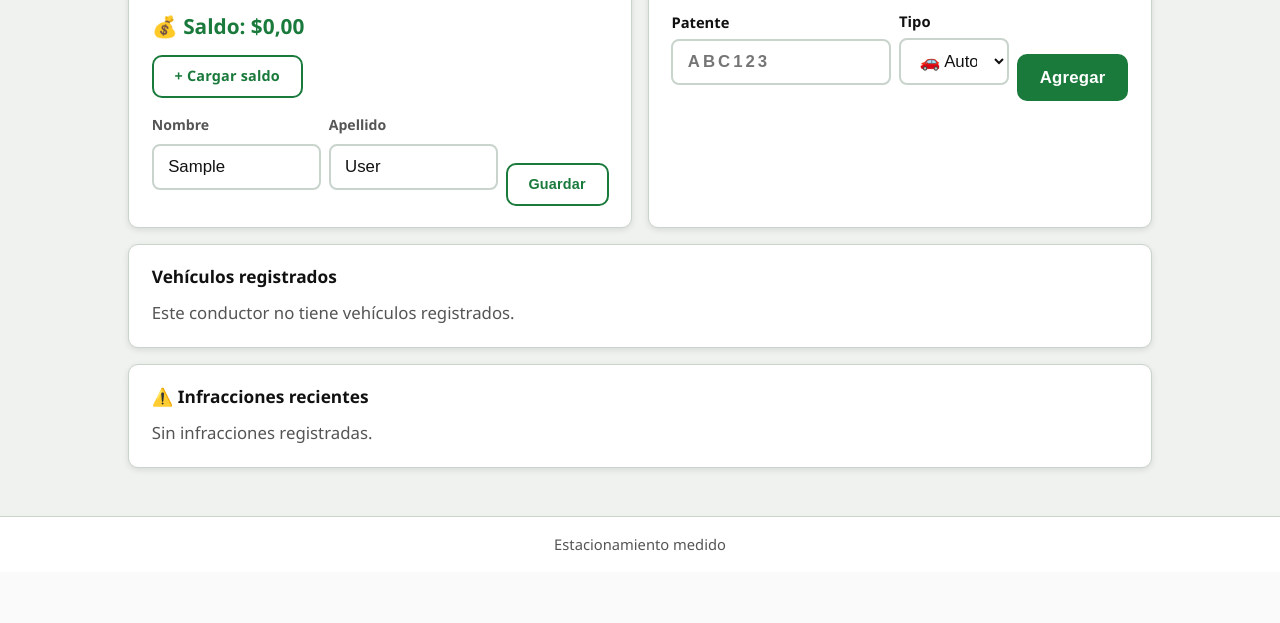
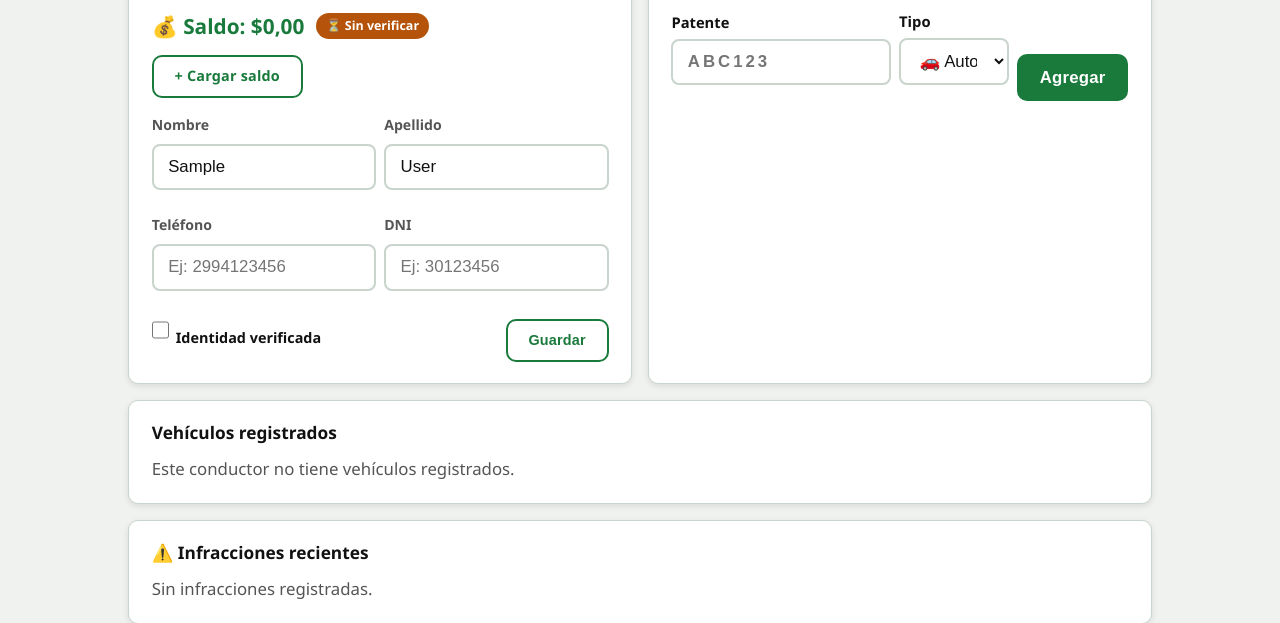
Before and after one commit to PolloLopez/estacionamiento_proyecto, a Django app: page /usuarios/admin-usuarios/1/ in a window 1280 px wide. Shown: the part 250-873 px from the top of the page. Before the commit the page ends 801 px from the top, so only its background shows below. Run offline with Django 5.2, Linux system fonts and the light colour scheme; the visitor is signed in with stand-in values (Sample User, id 1); data comes from the database, SQL or seed files in the repository; data that the repository does not hold is empty; some libraries are stand-ins or nearby versions.

Commit message:
feat: detalle_usuario edita telefono/DNI/es_verificado; badge verificado en UI

```diff
--- a/app_estacionamiento/views.py
+++ b/app_estacionamiento/views.py
@@ -2290,17 +2290,23 @@ def detalle_usuario_admin(request, usuario_id):
             messages.success(request, f"Vehículo {patente} ({vehiculo.get_tipo_display()}) agregado.")
             vehiculos = Vehiculo.objects.filter(vehiculousuario__usuario=conductor)
 
-    # Editar datos básicos del conductor
+    # Editar datos del conductor
     elif accion == "editar_datos":
-        nombre   = request.POST.get("nombre", "").strip()
-        apellido = request.POST.get("apellido", "").strip()
-        if nombre or apellido:
-            if nombre:
-                conductor.first_name = nombre
-            if apellido:
-                conductor.last_name = apellido
-            conductor.save(update_fields=["first_name", "last_name"])
-            messages.success(request, "Datos actualizados.")
+        nombre        = request.POST.get("nombre", "").strip()
+        apellido      = request.POST.get("apellido", "").strip()
+        telefono      = request.POST.get("telefono", "").strip()
+        numero_dni    = request.POST.get("numero_dni", "").strip()
+        es_verificado = request.POST.get("es_verificado") == "1"
+
+        if nombre:
+            conductor.first_name = nombre
+        if apellido:
+            conductor.last_name = apellido
+        conductor.telefono      = telefono
+        conductor.numero_dni    = numero_dni
+        conductor.es_verificado = es_verificado
+        conductor.save(update_fields=["first_name", "last_name", "telefono", "numero_dni", "es_verificado"])
+        messages.success(request, "Datos actualizados.")
 
     # Últimas 5 infracciones de sus vehículos (preview — "Ver todas" va a admin_infracciones)
     infracciones = Infraccion.objects.filter(
--- a/templates/admin/detalle_usuario.html
+++ b/templates/admin/detalle_usuario.html
@@ -16,34 +16,78 @@
     <!-- DATOS + EDICIÓN -->
     <div class="card">
       <h3 style="margin-bottom:0.8rem;">Datos del conductor</h3>
+
+      {# Info rápida #}
       <p><strong>Correo:</strong> {{ conductor.correo }}</p>
-      <p style="margin-top:0.5rem; font-size:1.3rem; font-weight:800; color:var(--color-primary);">
-        💰 Saldo: ${{ conductor.saldo }}
-      </p>
-      <div style="margin-top:0.8rem; display:flex; gap:0.5rem; flex-wrap:wrap;">
+      {% if conductor.telefono %}
+        <p style="margin-top:0.3rem;"><strong>Teléfono:</strong> {{ conductor.telefono }}</p>
+      {% endif %}
+      {% if conductor.numero_dni %}
+        <p style="margin-top:0.3rem;"><strong>DNI:</strong> {{ conductor.numero_dni }}</p>
+      {% endif %}
+
+      <div style="margin-top:0.5rem; display:flex; align-items:center; gap:0.75rem; flex-wrap:wrap;">
+        <p style="font-size:1.3rem; font-weight:800; color:var(--color-primary); margin:0;">
+          💰 Saldo: ${{ conductor.saldo }}
+        </p>
+        {% if conductor.es_verificado %}
+          <span style="background:var(--color-primary); color:#fff; font-size:0.78rem;
+                       font-weight:700; padding:0.2rem 0.6rem; border-radius:99px;">
+            ✅ Verificado
+          </span>
+        {% else %}
+          <span style="background:var(--color-warning); color:#fff; font-size:0.78rem;
+                       font-weight:700; padding:0.2rem 0.6rem; border-radius:99px;">
+            ⏳ Sin verificar
+          </span>
+        {% endif %}
+      </div>
+
+      <div style="margin-top:0.8rem;">
         <a href="{% url 'cargar_saldo' conductor.id %}" class="btn btn-outline" style="font-size:0.9rem;">
           + Cargar saldo
         </a>
       </div>
 
-      {# Editar nombre y apellido #}
+      {# Editar datos #}
       <form method="post" style="margin-top:1rem;">
         {% csrf_token %}
         <input type="hidden" name="accion" value="editar_datos">
-        <div style="display:flex; gap:0.5rem; margin-top:0.25rem; flex-wrap:wrap;">
-          <div style="flex:1; min-width:120px;">
+
+        <div style="display:flex; gap:0.5rem; margin-bottom:0.5rem; flex-wrap:wrap;">
+          <div style="flex:1; min-width:110px;">
             <label style="font-size:0.88rem; color:var(--color-text-muted);">Nombre</label>
             <input name="nombre" value="{{ conductor.first_name }}" placeholder="Nombre"
                    style="width:100%; margin-top:0.2rem;" />
           </div>
-          <div style="flex:1; min-width:120px;">
+          <div style="flex:1; min-width:110px;">
             <label style="font-size:0.88rem; color:var(--color-text-muted);">Apellido</label>
             <input name="apellido" value="{{ conductor.last_name }}" placeholder="Apellido"
                    style="width:100%; margin-top:0.2rem;" />
           </div>
-          <div style="display:flex; align-items:flex-end;">
-            <button class="btn btn-outline" type="submit" style="font-size:0.9rem;">Guardar</button>
+        </div>
+
+        <div style="display:flex; gap:0.5rem; margin-bottom:0.75rem; flex-wrap:wrap;">
+          <div style="flex:1; min-width:110px;">
+            <label style="font-size:0.88rem; color:var(--color-text-muted);">Teléfono</label>
+            <input name="telefono" value="{{ conductor.telefono }}" placeholder="Ej: 2994123456"
+                   style="width:100%; margin-top:0.2rem;" />
           </div>
+          <div style="flex:1; min-width:110px;">
+            <label style="font-size:0.88rem; color:var(--color-text-muted);">DNI</label>
+            <input name="numero_dni" value="{{ conductor.numero_dni }}" placeholder="Ej: 30123456"
+                   style="width:100%; margin-top:0.2rem;" />
+          </div>
+        </div>
+
+        <div style="display:flex; align-items:center; justify-content:space-between; flex-wrap:wrap; gap:0.5rem;">
+          <label style="display:flex; align-items:center; gap:0.4rem; font-size:0.9rem; cursor:pointer;">
+            <input type="checkbox" name="es_verificado" value="1"
+                   {% if conductor.es_verificado %}checked{% endif %}
+                   style="width:1.1rem; height:1.1rem;" />
+            Identidad verificada
+          </label>
+          <button class="btn btn-outline" type="submit" style="font-size:0.9rem;">Guardar</button>
         </div>
       </form>
     </div>
```
Also changed, not shown: pendiente.md (+7 -9 lines).
